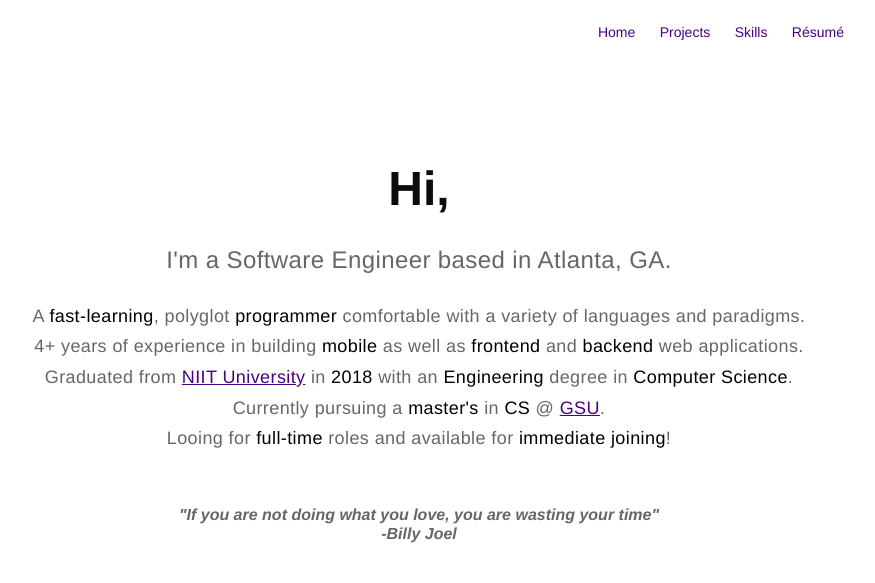
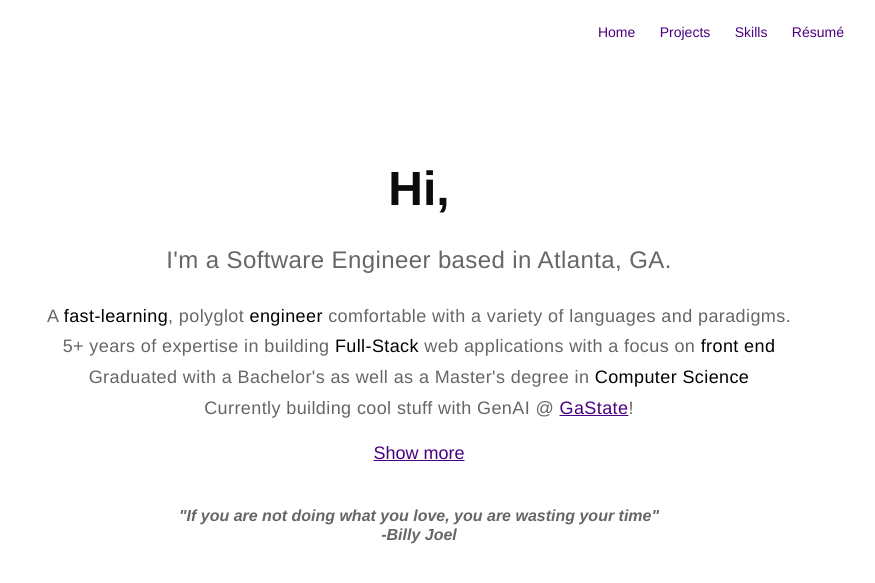
Before and after one commit to ashwinpilgaonkar/ashwinpilgaonkar.github.io, a Jekyll site: the page built from about.html, in a window 1280 px wide. Shown: the top 583 px of the page, without its empty margins (221-1096 px from the left). Built offline with Jekyll 4.4.1, drawn with Linux system fonts in a browser that asks for light colours.

Commit message:
Updated about

```diff
--- a/_sass/pages/page.sass
+++ b/_sass/pages/page.sass
@@ -47,6 +47,9 @@
     width: 70%
     margin: auto
 
+.hide-initial
+    display: none
+
 .fade-in-animate
     max-width: 95vw
     animation: fadeInAnimation ease 1.5s
--- a/_sass/pages/projects.sass
+++ b/_sass/pages/projects.sass
@@ -19,6 +19,10 @@
 
 .text-side-by-side
   text-align: left
+
+.pad-to-center
+  position: relative
+  left: 25%
 
 .text-side-by-side-container
   width: auto !important
--- a/about.html
+++ b/about.html
@@ -7,26 +7,45 @@ layout: page
 <center>
     <font size="4">
         <p class="fade-in-animate">
-            A <strong>fast-learning</strong>, polyglot <strong>programmer</strong> comfortable with a variety of languages and paradigms.<br>
-            4+ years of experience in building <strong>mobile</strong> as well as <strong>frontend</strong> and <strong>backend</strong> web applications.<br>
-            Graduated from <strong><a href="https://www.niituniversity.in/">NIIT University</a></strong> in <strong>2018</strong> with an <strong>Engineering</strong> degree in <strong>Computer Science</strong>.<br>
-            Currently pursuing a <strong>master's</strong> in <strong>CS</strong> @ <strong><a href="https://www.gsu.edu/">GSU</a></strong>.<br>
-            <!-- Doing a part-time gig at <strong><a href="https://technology.gsu.edu/technology-services/technology-professional-training/experiential-learning-initiative/">GSU-IIT</a></strong><br> -->
-            Looing for <strong>full-time</strong> roles and available for <strong>immediate joining</strong>!
+            A <strong>fast-learning</strong>, polyglot <strong>engineer</strong> comfortable with a variety of languages and paradigms.<br>
+            5+ years of expertise in building <strong>Full-Stack</strong> web applications with a focus on <strong>front end</strong><br>
+            Graduated with a Bachelor's as well as a Master's degree in <strong>Computer Science</strong><br>
+            Currently building cool stuff with GenAI @ <a href="https://technology.gsu.edu/technology-services/technology-professional-training/experiential-learning-initiative/">GaState</a>!
+            <!-- Looing for <strong>full-time</strong> roles and available for <strong>immediate joining</strong>! -->
             <br>
+
+            <p id='show-more' class="fade-in-animate hide-initial">
+                Committed to the philosophy of life-long learning, I have a deep passion for engineering systems for the web.<br>
+                Having a keen eye for visual design, as well a unique combination of creativity, logic, <br>
+                and problem solving ability drives my passion for doing what I do.<br>
+                (Catch me at the <a href="https://reactsummit.us/">React Summit</a> this November in NY!)<br>
+            </p>
+
+            <p id='show-more-personal' class="fade-in-animate hide-initial text-side-by-side pad-to-center">
+                When I’m not working, I like to spend my time<br>
+                    - Playing the piano<br>
+                    - Traveling, exploring new places<br>
+                    - Nerding out to 80s music / movies (Currently hooked onto Miami Vice :o)<br>
+                    - Binging away at GTA, RDR, Fallout, or CS:GO!
+            </p>
+
+            <a id='show-more-a' class="fade-in-animate" href="#" onClick="(
+                function(){
+                    var x = document.getElementById('show-more');
+                    var y = document.getElementById('show-more-a');
+                    var z = document.getElementById('show-more-personal');
+                    if (x.style.display === 'none') {
+                      x.style.display = 'block';
+                      y.style.display = 'none';
+                      z.style.display = 'block';
+                    } else {
+                      x.style.display = 'none';
+                      z.style.display = 'none';
+                    }
+                  }
+            )();return false;">Show more <br></a>
             <br>
         </p>
-
-        <!-- <p class="fade-in-animate">
-            Fully committed to the philosophy of life-long learning, I’m a full-stack developer<br>
-            with a deep passion for JavaScript, React and all things web development.<br>
-            Having a keen eye for visual design, as well as the unique combination of<br>
-            creativity, logic, technology and never running out of new things to discover,<br>
-            drives my excitement and passion for web development!<br>
-            When I’m not at my computer I like to spend my time reading, keeping fit and playing the piano.<br>
-            <br>
-            <br>
-        </p> -->
 
     </font>
     <font size="3.5" class="fade-in-animate">
```
